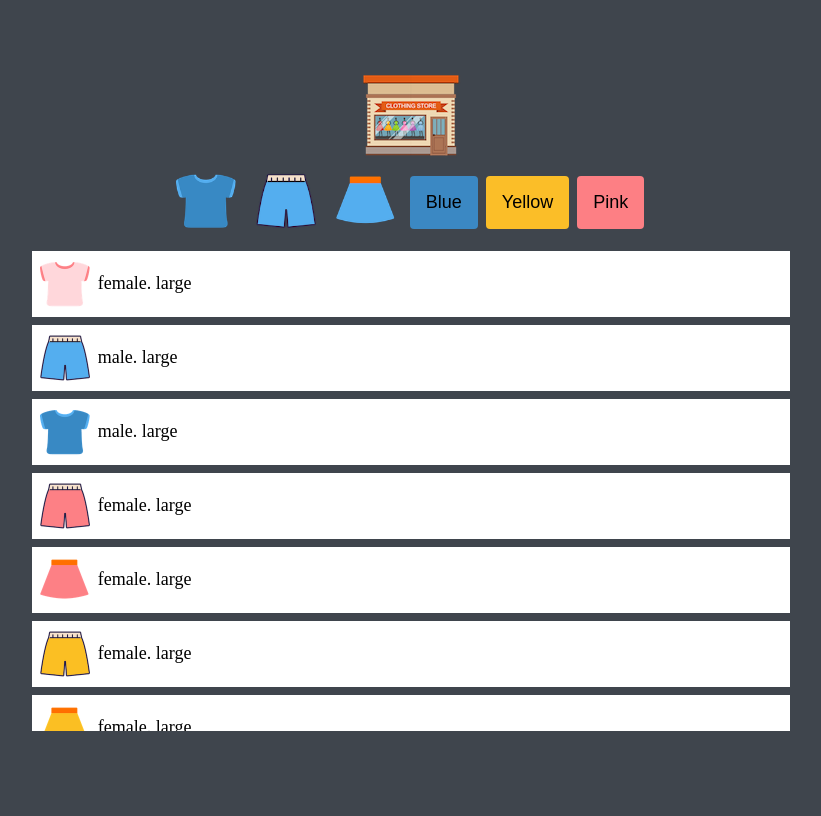
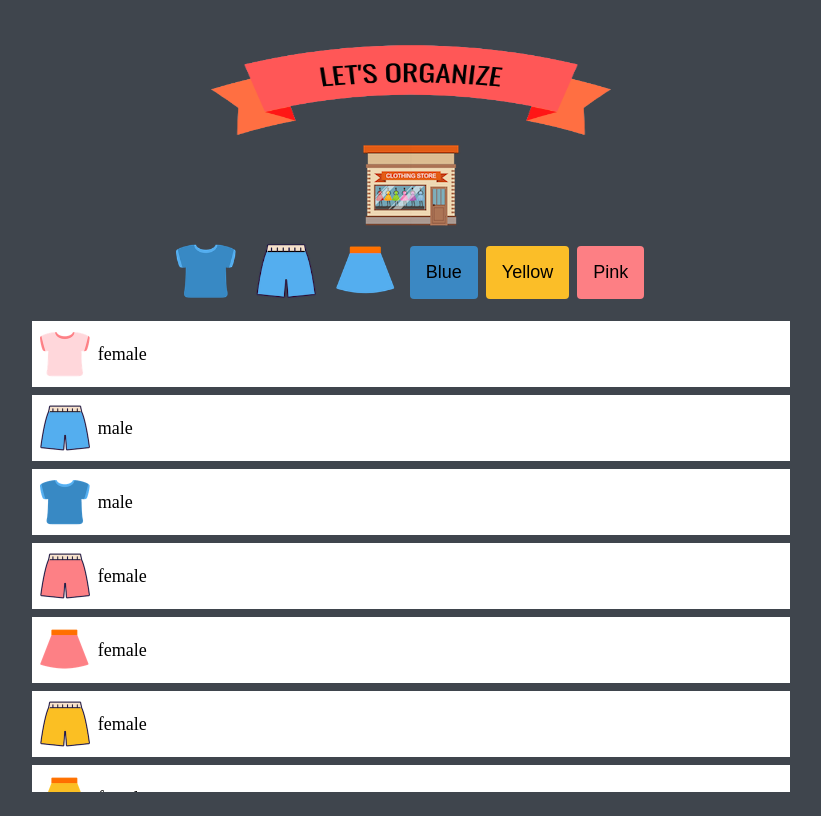
Before and after one commit to knarah/mini_matching, a plain HTML site: page index.html in a window 1280 px wide. Shown: the whole page, without its empty margins (229-1050 px from the left). Drawn offline with Linux system fonts and the light colour scheme.

Commit message:
Add files via upload

```diff
--- a/data/data.json
+++ b/data/data.json
@@ -3,65 +3,56 @@
         {
             "type": "tshirt",
             "gender": "female",
-            "size": "large",
             "color": "pink",
-            "image": "img/pink_t.png"
+            "image": "../img/pink_t.png"
         },
         {
             "type": "pants",
             "gender": "male",
-            "size": "large",
             "color": "blue",
-            "image": "img/blue_p.png"
+            "image": "../img/blue_p.png"
         },
         {
             "type": "tshirt",
             "gender": "male",
-            "size": "large",
             "color": "blue",
-            "image": "img/blue_t.png"
+            "image": "../img/blue_t.png"
         },
         {
             "type": "pants",
             "gender": "female",
-            "size": "large",
             "color": "pink",
-            "image": "img/pink_p.png"
+            "image": "../img/pink_p.png"
         },
         {
             "type": "skirt",
             "gender": "female",
-            "size": "large",
             "color": "pink",
-            "image": "img/pink_s.png"
+            "image": "../img/pink_s.png"
         },
         {
             "type": "pants",
             "gender": "female",
-            "size": "large",
             "color": "yellow",
-            "image": "img/yellow_p.png"
+            "image": "../img/yellow_p.png"
         },
         {
             "type": "skirt",
             "gender": "female",
-            "size": "large",
-            "color": "yellos",
-            "image": "img/yellow_s.png"
+            "color": "yellow",
+            "image": "../img/yellow_s.png"
         },
         {
             "type": "tshirt",
             "gender": "male",
-            "size": "large",
             "color": "yellow",
-            "image": "img/yellow_t.png"
+            "image": "../img/yellow_t.png"
         },
         {
             "type": "skirt",
             "gender": "female",
-            "size": "large",
             "color": "blue",
-            "image": "img/blue_s.png"
+            "image": "../img/blue_s.png"
         }
     ]
 }
--- a/index.html
+++ b/index.html
@@ -9,6 +9,7 @@
   </head>
   <body>
   <!--Logo-->
+  <img src="img/title.png" alt="title" class="title" />
   <img src="img/logo.png" alt="Logo" class="logo" />
 
   <!--Buttons-->
--- a/src/main.js
+++ b/src/main.js
@@ -17,7 +17,7 @@ function createHTMLString(item) {
     return `
     <li class="item">
       <img src="${item.image}" alt="${item.type}" class="item_thumbnail" />
-      <span class="item_description">${item.gender}. ${item.size}</span>
+      <span class="item_description">${item.gender}</span>
     </li>
     `;
 }
--- a/style.css
+++ b/style.css
@@ -31,6 +31,11 @@ body {
   align-items: center;
 }
 
+.title {
+  margin-top: 2rem;
+  width: 400px;
+  height: 100px;
+}
 
 .logo {
   cursor: pointer;
```
Also changed, not shown: img/title.png (added).
